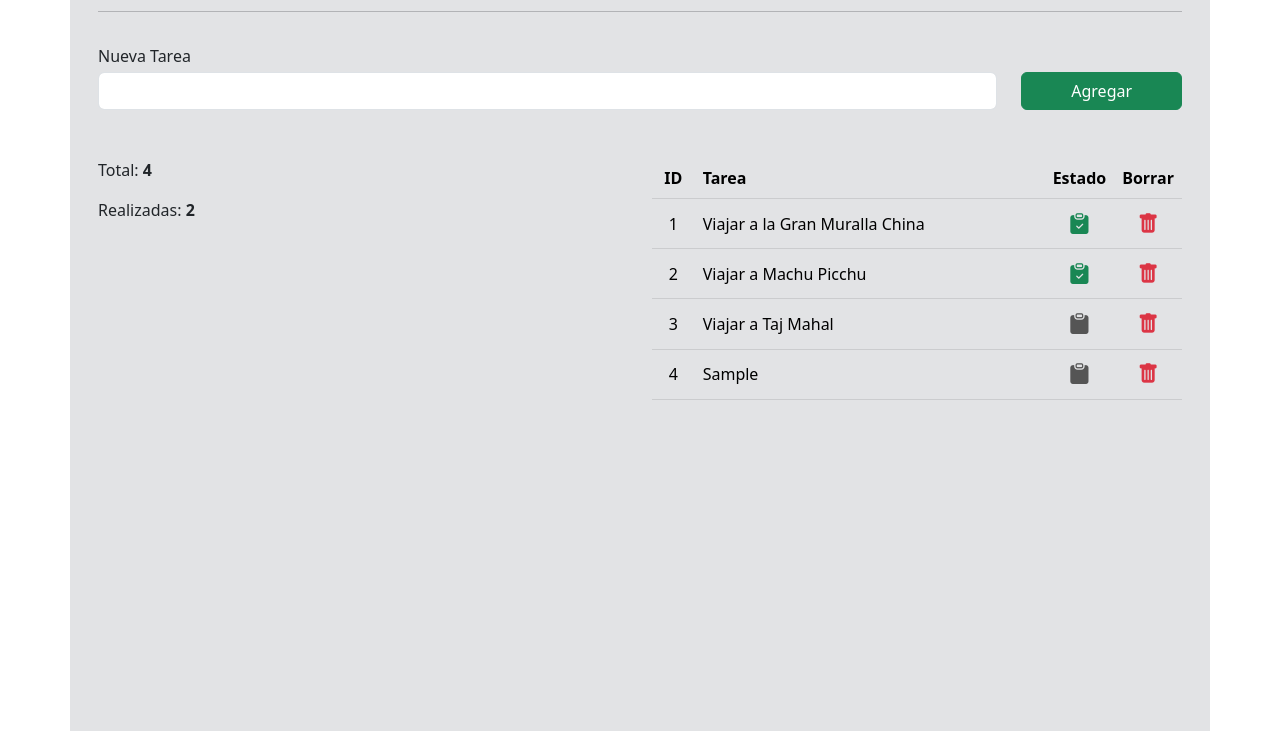
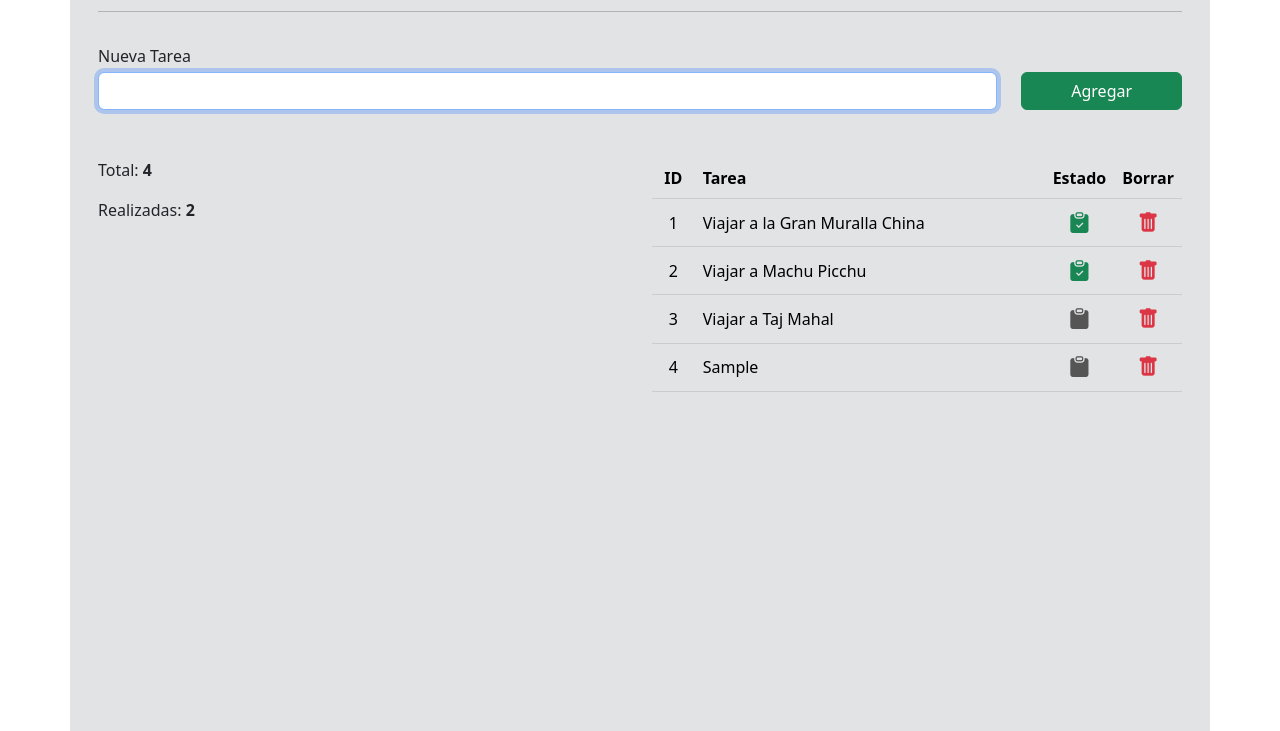
Before and after one commit to Jochejiro/desafio5-todolist, a plain HTML site: page index.html in a window 1280 px wide. Both pictures are taken after typing "Sample" into the empty fields and a click on the button "Agregar". Shown: the part 69-800 px from the top of the page. Drawn offline with nearby package versions, Linux system fonts and the light colour scheme.

Commit message:
Limpieza de codigo

```diff
--- a/assets/css/style.css
+++ b/assets/css/style.css
@@ -32,8 +32,3 @@ i {
 .bi-clipboard-check-fill{
     color: #198754;
 }
-
-button{
-  border: 0;
-  background-color: transparent;
-}
--- a/assets/js/script.js
+++ b/assets/js/script.js
@@ -1,4 +1,6 @@
-// ARREGLO DE INICIO
+// DECLARACION DE VARIABLES GENERALES Y ARREGLO DE INICIO
+let newTask = document.getElementById('input-newtask');
+const btnNewTask = document.getElementById('btn-newtask');
 let taskList = [
   { id: 1, taskName: 'Viajar a la Gran Muralla China', estado: true },
   { id: 2, taskName: 'Viajar a Machu Picchu', estado: true },
@@ -15,8 +17,8 @@ const renderizarTaskList = (taskList) => {
     html += `<tr>
                 <td>${task.id}</td>
                 <td>${task.taskName}</td>
-                <td><button onclick="changeStatusTask(${task.id})"><i class="${statusBtnIcon}"></i></button></td>
-                <td><button onclick="deleteTask(${task.id})"><i class="bi bi-trash-fill"></i></button></td>
+                <td><i class="${statusBtnIcon}" onclick="changeStatusTask(${task.id})"></i></td>
+                <td><i class="bi bi-trash-fill" onclick="deleteTask(${task.id})"></i></td>
             </tr>`;
   });
 
@@ -58,8 +60,7 @@ const generarId = (taskList) => {
 };
 
 // EVENTO QUE GENERA UNA NUEVA TAREA Y LA CARGA AL ARRAY
-document.getElementById('btn-newtask').addEventListener('click', () => {
-  const newTask = document.getElementById('input-newtask');
+btnNewTask.addEventListener('click', () => {
 
   if (newTask.value.trim() !== '') {
     const task = {
@@ -71,6 +72,7 @@ document.getElementById('btn-newtask').addEventListener('click', () => {
     taskList.push(task);
     renderizarTaskList(taskList);
     newTask.value = '';
+    newTask.focus();
 
   } else {
     newTask.classList.add('is-invalid');
@@ -78,8 +80,8 @@ document.getElementById('btn-newtask').addEventListener('click', () => {
 });
 
 // EVENTO QUE AL HACER CLICK EN EL INPUT REMUEVE EL ERROR
-document.getElementById('input-newtask').addEventListener('click', (inputNewTask) => {
-  inputNewTask.target.classList.remove('is-invalid');
+newTask.addEventListener('click', () => {
+  newTask.classList.remove('is-invalid');
 });
 
 // RENDERIZA LA LISTA DE TAREAS INICIAL
```
